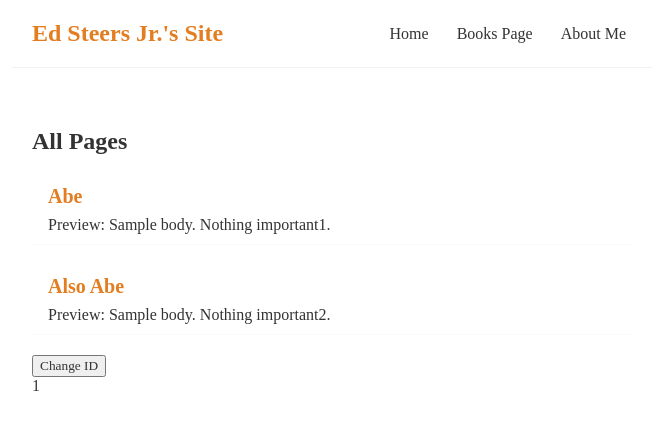
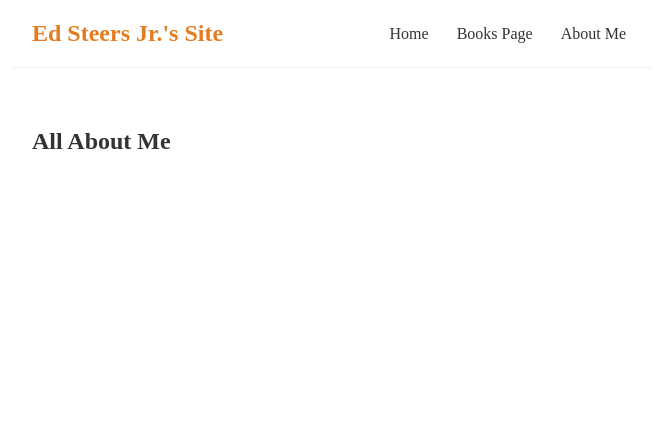
Before and after one commit to ykhm-iob/IanOBThomasC_Capstone, a React (Create React App) app: page /about in a window 1280 px wide. Shown: the top 430 px of the page, without its empty margins (308-965 px from the left). Built offline with nearby package versions, Linux system fonts and the light colour scheme; data requests are answered from the project's data file.

Commit message:
More tutorial stuff. Getting pages ready. Site now uses react-router-dom with Link.

```diff
--- a/package.json
+++ b/package.json
@@ -8,7 +8,8 @@
     "@testing-library/user-event": "^13.5.0",
     "react": "^18.2.0",
     "react-dom": "^18.2.0",
-    "react-scripts": "5.0.1",
+    "react-router-dom": "^6.22.3",
+    "react-scripts": "^5.0.1",
     "web-vitals": "^2.1.4"
   },
   "scripts": {
--- /dev/null
+++ b/src/About.js
@@ -0,0 +1,9 @@
+const About = () => {
+  return (
+    <div className="About">
+      <h2>All About Me</h2>
+    </div>
+   );
+}
+
+export default About;
--- a/src/App.js
+++ b/src/App.js
@@ -1,16 +1,25 @@
 import './App.css';
 import Navbar from './Navbar';
-import Home from './Home'
+import Home from './Home';
+import { BrowserRouter as Router, Routes, Route } from 'react-router-dom';
+import Books from './Books';
+import About from './About';
 
 function App() {
 
   return (
+    <Router>
     <div className="App">
       <Navbar />
       <div className="content">
-        <Home />
+        <Routes>
+          <Route exact path="/" element={<Home />}></Route>
+          <Route exact path="/books" element={<Books />}></Route>
+          <Route exact path="/about" element={<About />}></Route>
+        </Routes>
       </div>
     </div>
+    </Router>
   );
 }
 
--- /dev/null
+++ b/src/Books.js
@@ -0,0 +1,9 @@
+const Books = () => {
+  return (
+    <div className="Books">
+      <h2>Books From Ed Steers Jr.</h2>
+    </div>
+   );
+}
+
+export default Books;
--- a/src/Navbar.js
+++ b/src/Navbar.js
@@ -1,11 +1,13 @@
+import { Link } from 'react-router-dom';
+
 const Navbar = () => {
   return (
     <nav className="navbar">
       <h1>Ed Steers Jr.'s Site</h1>
       <div className="links">
-        <a href="/">Home</a>
-        <a href="/books">Books Page</a>
-        <a href="/about_me">About Me</a>
+        <Link to="/">Home</Link>
+        <Link to="/books">Books Page</Link>
+        <Link to="/about">About Me</Link>
       </div>
     </nav>
   );
```
Also changed, not shown: src/Appearances.js (added), src/Bio.js (added), src/BookInfo.js (added), src/BookOverlay.js (added), src/Contact.js (added), 1 other file (tests, documents, lock files or other folders).
